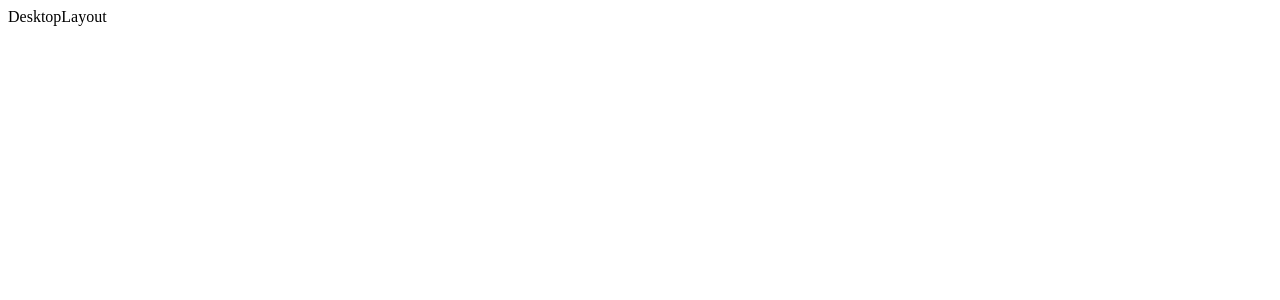
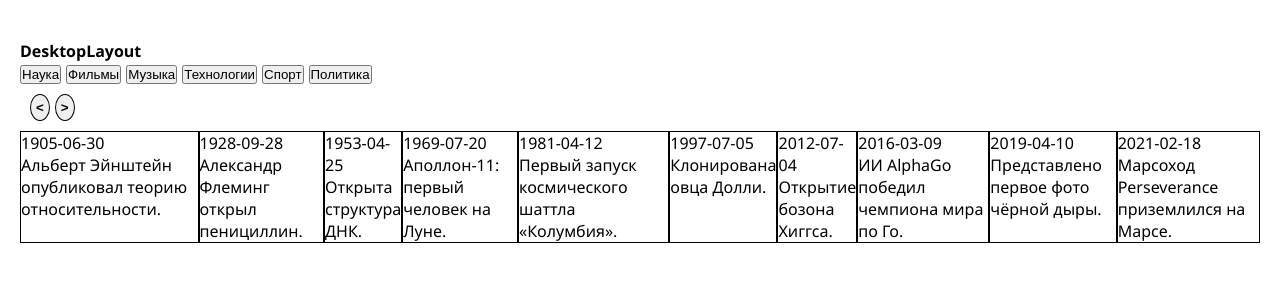
Before and after one commit to thegolova/historical-dates, a Next.js app: page / in a window 1280 px wide. Shown: the top 300 px of the page. Built offline with nearby package versions, Linux system fonts and the light colour scheme.

Commit message:
save template

```diff
--- a/src/app/globals.scss
+++ b/src/app/globals.scss
@@ -8,12 +8,13 @@
 body {
   max-width: 100vw;
   overflow-x: hidden;
-  font-family: $font-family;
+  font-family: 'Segoe UI', Tahoma, Geneva, Verdana, sans-serif;
+  background-color: aqua;
 }
 
 body {
-  color: $color-primary;
-  background: $color-white;
+  color: black;
+  background: white;
 }
 
 .historical-dates-container {
--- a/src/app/layout.tsx
+++ b/src/app/layout.tsx
@@ -1,5 +1,5 @@
 import React, { ReactNode } from "react";
-
+import "./globals.scss";
 const RootLayout = ({ children }: { children: ReactNode }) => {
   return (
     <html>
--- a/src/features/historical-dates/HistoricalDates.tsx
+++ b/src/features/historical-dates/HistoricalDates.tsx
@@ -5,10 +5,11 @@
 import DesktopLayout from "./components/desktop-layout/DesktopLayout";
 
 const HistoricalDates = () => {
-  const [loading, setLoading] = useState(false);
-  const [dates, setDates] = useState([]);
+  const [loading, setLoading] = useState<boolean>(false);
+  const [categories, setCategories] = useState([]);
   const isMobile = false;
-  console.log("dates", dates);
+
+  const [selectedCategory, setSelectedCategory] = useState<number | null>(1);
 
   useEffect(() => {
     async function loadData() {
@@ -17,17 +18,27 @@
         headers: { "Content-Type": "application/json" },
       });
       const responseJson = await response.json();
-      setDates(responseJson);
-      console.log("responseJson", responseJson);
+      setCategories(responseJson.data);
       setLoading(false);
     }
     loadData();
   }, []);
 
+
+  const layoutProps = {
+    categories: categories,
+    selectedCategory,
+    setSelectedCategory,
+  };
+
   return (
     <div className="historical-dates-container">
       {loading && <div> Loading...</div>}
-      {isMobile ? <MobileLayout /> : <DesktopLayout />}
+      {isMobile ? (
+        <MobileLayout {...layoutProps} />
+      ) : (
+        <DesktopLayout {...layoutProps} />
+      )}
     </div>
   );
 };
--- /dev/null
+++ b/src/features/historical-dates/components/circle-picker/CirclePicker.tsx
@@ -0,0 +1,19 @@
+import React from "react";
+
+const CirclePicker = ({ list, current, onChange }) => {
+  const handleClick = (id) => () => {
+    onChange(id);
+  };
+
+  return (
+    <div>
+      {list.map((item) => (
+        <button style={{ marginRight: "5px" }} onClick={handleClick(item.id)}>
+          {item.type}
+        </button>
+      ))}
+    </div>
+  );
+};
+
+export default CirclePicker;
--- a/src/features/historical-dates/components/desktop-layout/DesktopLayout.tsx
+++ b/src/features/historical-dates/components/desktop-layout/DesktopLayout.tsx
@@ -1,9 +1,39 @@
 "use client";
 
-import React from "react";
+import React, { useState } from "react";
+import EventsList from "../events-list/EventsList";
+import Stepper from "../stepper/Stepper";
+import CirclePicker from "../circle-picker/CirclePicker";
 
-const DesktopLayout = () => {
-  return <div>DesktopLayout</div>;
+const DesktopLayout = ({
+  categories,
+  selectedCategory,
+  setSelectedCategory,
+}) => {
+  const totalCategory = categories.length;
+
+  const currentCategory = categories?.find(
+    (item) => item.id === selectedCategory
+  );
+
+  console.log({
+    categories,
+    selectedCategory,
+    currentCategory,
+  });
+
+  return (
+    <div>
+      <b>DesktopLayout</b>
+      <CirclePicker list={categories} current={selectedCategory} onChange={setSelectedCategory} />
+      <Stepper
+        current={selectedCategory}
+        onChange={setSelectedCategory}
+        total={totalCategory}
+      />
+      <EventsList list={currentCategory} />
+    </div>
+  );
 };
 
 export default DesktopLayout;
--- /dev/null
+++ b/src/features/historical-dates/components/events-list/EventsList.tsx
@@ -0,0 +1,16 @@
+import React from "react";
+
+const EventsList = ({ list }) => {
+  return (
+    <div style={{ display: "flex" }}>
+      {list?.events.map((item) => (
+        <div style={{ border: "1px solid black" }}>
+          <div>{item.date}</div>
+          <div>{item.description}</div>
+        </div>
+      ))}
+    </div>
+  );
+};
+
+export default EventsList;
--- /dev/null
+++ b/src/features/historical-dates/components/stepper/Stepper.tsx
@@ -0,0 +1,41 @@
+import React from "react";
+
+const Stepper = ({ current, onChange, total }) => {
+  const subStep = () => {
+    onChange(current - 1);
+  };
+
+  const addStep = () => {
+    onChange(current + 1);
+  };
+
+  return (
+    <div style={{ margin: "10px" }}>
+      <button
+        style={{
+          border: "1px solid black",
+          borderRadius: "100%",
+          padding: "5px",
+          marginRight: "5px",
+          fontWeight: "bold",
+        }}
+        onClick={subStep}
+      >
+        &#60;
+      </button>
+      <button
+        style={{
+          border: "1px solid black",
+          borderRadius: "100%",
+          padding: "5px",
+          fontWeight: "bold",
+        }}
+        onClick={addStep}
+      >
+        &gt;
+      </button>
+    </div>
+  );
+};
+
+export default Stepper;
```
Also changed, not shown: package.json (+4 -3 lines), 1 other file (tests, documents, lock files or other folders).
